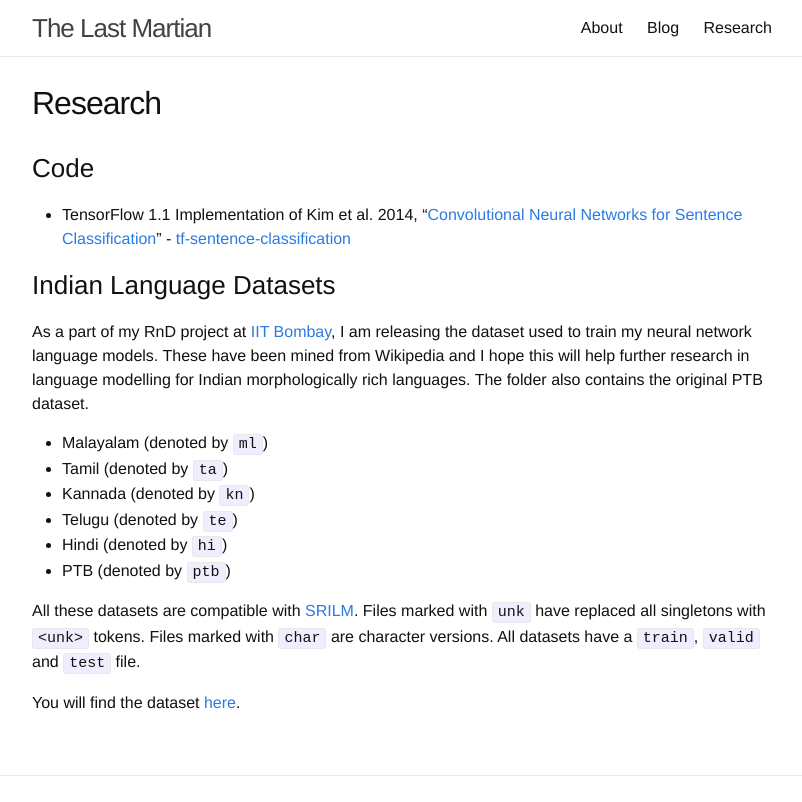
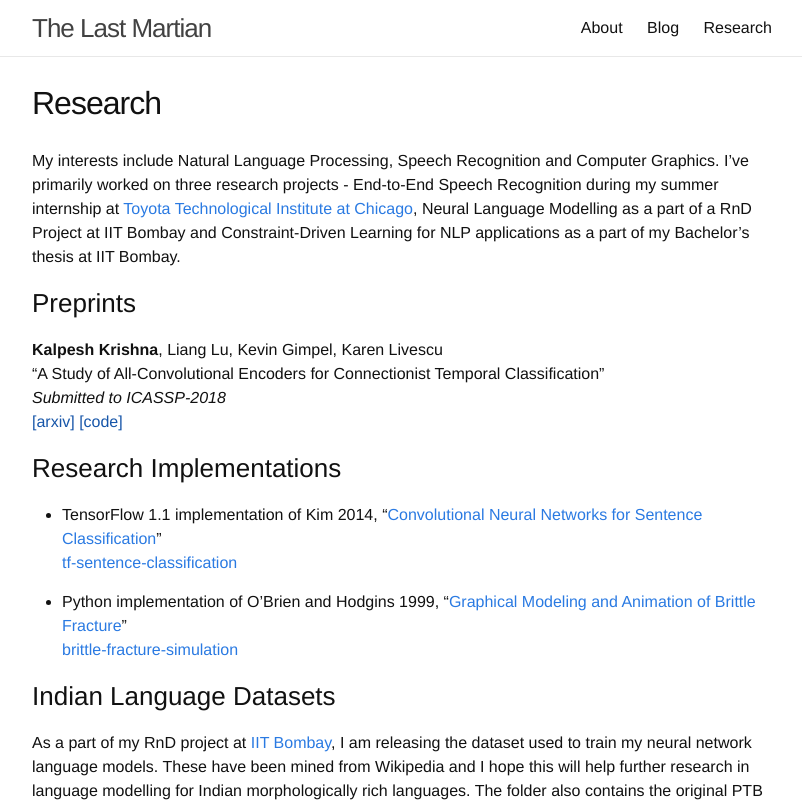
Before and after one commit to martiansideofthemoon/martiansideofthemoon.github.io, a Jekyll site: the page built from _pages/research.md, in a window 1280 px wide, cut to the strip 0-802 px from the top of the page. Shown: the whole strip, without its empty margins (238-1040 px from the left). Built offline with Jekyll 4.4.1, drawn with Linux system fonts in a browser that asks for light colours; comment, search, counter and statistics services are not loaded.

Commit message:
Adding to research section

```diff
--- a/_pages/research.md
+++ b/_pages/research.md
@@ -3,9 +3,22 @@ layout: page
 title: Research
 permalink: /research/
 ---
-### Code
+My interests include Natural Language Processing, Speech Recognition and Computer Graphics. I've primarily worked on three research projects - End-to-End Speech Recognition during my summer internship at [Toyota Technological Institute at Chicago](http://ttic.edu/), Neural Language Modelling as a part of a RnD Project at IIT Bombay and Constraint-Driven Learning for NLP applications as a part of my Bachelor's thesis at IIT Bombay.
 
-* TensorFlow 1.1 Implementation of Kim et al. 2014, "[Convolutional Neural Networks for Sentence Classification](https://arxiv.org/abs/1408.5882)" - [tf-sentence-classification](https://github.com/martiansideofthemoon/tf-sentence-classification)
+### Preprints
+
+**Kalpesh Krishna**, Liang Lu, Kevin Gimpel, Karen Livescu
+"A Study of All-Convolutional Encoders for Connectionist Temporal Classification"
+*Submitted to ICASSP-2018*
+[\[arxiv\]]() [\[code\]]()
+
+### Research Implementations
+
+* TensorFlow 1.1 implementation of Kim 2014, "[Convolutional Neural Networks for Sentence Classification](https://arxiv.org/abs/1408.5882)"
+[tf-sentence-classification](https://github.com/martiansideofthemoon/tf-sentence-classification)
+
+* Python implementation of O'Brien and Hodgins 1999, "[Graphical Modeling and Animation of Brittle Fracture](http://graphics.berkeley.edu/papers/Obrien-GMA-1999-08/Obrien-GMA-1999-08.pdf)"
+[brittle-fracture-simulation](https://github.com/martiansideofthemoon/brittle-fracture-simulation)
 
 ### Indian Language Datasets
 
```
